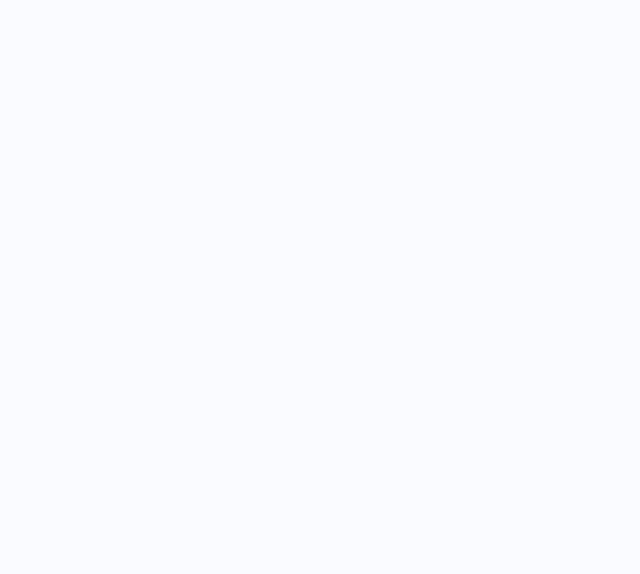
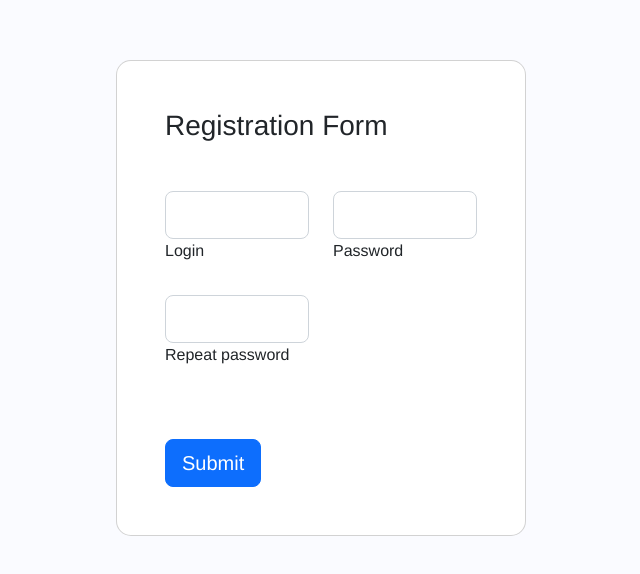
Before and after one commit to alszczepanski/card-customizer, a Vue app in the folder client/: page /register in a window 1280 px wide. Before the commit this address had no page. Shown: the part 102-676 px from the top of the page, without its empty margins (319-959 px from the left). Built offline with nearby package versions, Linux system fonts and the light colour scheme.

Commit message:
added login and register form

```diff
--- a/client/src/main.js
+++ b/client/src/main.js
@@ -1,7 +1,7 @@
 import { createApp } from "vue";
 import { createPinia } from "pinia";
 
-import "element-plus/dist/index.css";
+
 
 import App from "./App.vue";
 import router from "./navigation";
--- a/client/src/navigation.js
+++ b/client/src/navigation.js
@@ -5,12 +5,20 @@ import {
   CreateBusinessCard,
   HomePage,
   LoginPage,
+  RegisterPage
 } from "./pages";
 
 export const routes = [
   {
     path: "/login",
     component: LoginPage,
+    meta: {
+      layout: "anonymous",
+    },
+  },
+  {
+    path: "/register",
+    component: RegisterPage,
     meta: {
       layout: "anonymous",
     },
--- a/client/src/pages/LoginPage.vue
+++ b/client/src/pages/LoginPage.vue
@@ -4,4 +4,24 @@
   };
 </script>
 
-<template>Login</template>
+<template><form>
+  <!-- Login -->
+  <div class="form-outline mb-4">
+    <input type="login" id="form2Example1" class="form-control" />
+    <label class="form-label" for="form2Example1">Login</label>
+  </div>
+
+  <!-- Hasło -->
+  <div class="form-outline mb-4">
+    <input type="password" id="form2Example2" class="form-control" />
+    <label class="form-label" for="form2Example2">Password</label>
+  </div>
+
+  <!-- Logowanie -->
+  <button type="button" class="btn btn-primary btn-block mb-4">Sign in</button>
+
+  <!-- Rejestracja -->
+  <div class="text-center">
+    <p>Not a member? <a href="/register">Register</a></p>
+  </div>
+</form></template>
--- /dev/null
+++ b/client/src/pages/RegisterPage.vue
@@ -0,0 +1,56 @@
+<script>
+  export default {
+      name: 'RegisterPage'
+  };
+</script>
+
+<template>
+ <section class="vh-100 gradient-custom">
+  <div class="container py-5 h-100">
+    <div class="row justify-content-center align-items-center h-100">
+      <div class="col-12 col-lg-9 col-xl-7">
+        <div class="card shadow-2-strong card-registration" style="border-radius: 15px;">
+          <div class="card-body p-4 p-md-5">
+            <h3 class="mb-4 pb-2 pb-md-0 mb-md-5">Registration Form</h3>
+            <form>
+
+              <div class="row">
+                <div class="col-md-6 mb-4">
+
+                  <div class="form-outline">
+                    <input type="text" id="login" class="form-control form-control-lg" />
+                    <label class="form-label" for="firstName">Login</label>
+                  </div>
+
+                </div>
+                <div class="col-md-6 mb-4">
+
+                  <div class="form-outline">
+                    <input type="text" id="password" class="form-control form-control-lg" />
+                    <label class="form-label" for="lastName">Password</label>
+                  </div>
+                </div>
+              </div>
+
+              <div class="row">
+                <div class="col-md-6 mb-4 pb-2">
+
+                  <div class="form-outline">
+                    <input type="tel" id="repeatPassword" class="form-control form-control-lg" />
+                    <label class="form-label" for="repeatPassword">Repeat password</label>
+                  </div>
+                </div>
+              </div>
+
+              <div class="mt-4 pt-2">
+                <input class="btn btn-primary btn-lg" type="submit" value="Submit" />
+              </div>
+
+            </form>
+          </div>
+        </div>
+      </div>
+    </div>
+  </div>
+</section>
+</template>
--- a/client/src/pages/index.js
+++ b/client/src/pages/index.js
@@ -2,3 +2,4 @@ export { default as BusinessCards } from './BusinessCards.vue';
 export { default as CreateBusinessCard } from './CreateBusinessCard.vue';
 export { default as HomePage } from './HomePage.vue';
 export { default as LoginPage } from './LoginPage.vue';
+export { default as RegisterPage } from './RegisterPage.vue';
```
Also changed, not shown: 1 other file (tests, documents, lock files or other folders).
